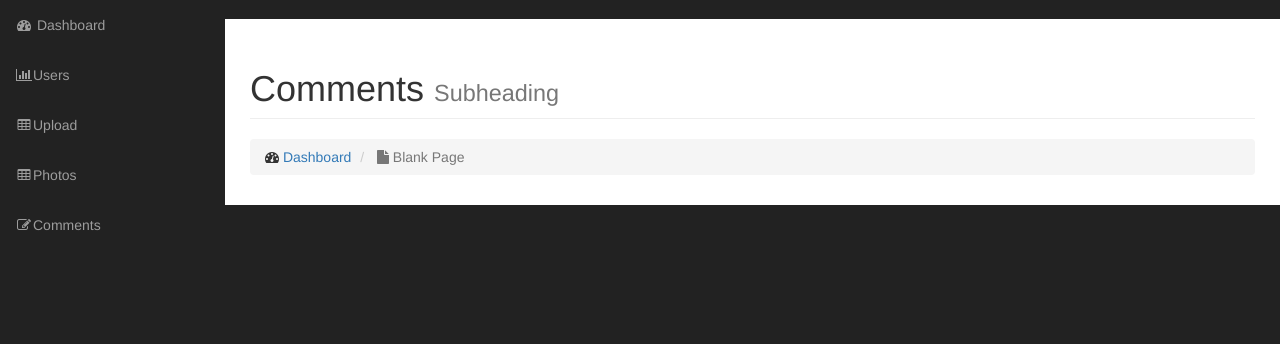
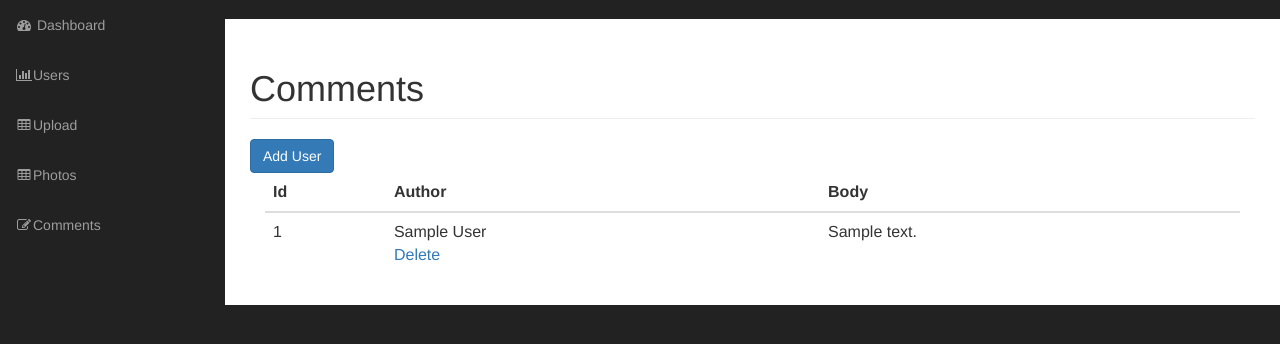
Before and after one commit to Remdran/Gallery, a PHP site: page /admin/comments.php in a window 1280 px wide. Shown: the part 51-395 px from the top of the page. Run offline with PHP 8.4, Linux system fonts and the light colour scheme; the visitor is signed in with stand-in values (Sample User, id 1); tables that the repository leaves empty or names only in its code hold one stand-in row (values such as "Sample post"); grey boxes labelled with a size stand in for pictures from a placeholder-image service; some libraries are stand-ins or nearby versions.

Commit message:
Working on comment CRUD

```diff
--- a/admin/comments.php
+++ b/admin/comments.php
@@ -1,4 +1,12 @@
 <?php include("includes/header.php"); ?>
+<?php
+if ( ! $session->isSignedIn()) {
+    redirect('login.php');
+}
+?>
+<?php
+$comments = Comment::findAll();
+?>
 
     <!-- Navigation -->
     <nav class="navbar navbar-inverse navbar-fixed-top" role="navigation">
@@ -17,16 +25,36 @@
                 <div class="col-lg-12">
                     <h1 class="page-header">
                         Comments
-                        <small>Subheading</small>
                     </h1>
-                    <ol class="breadcrumb">
-                        <li>
-                            <i class="fa fa-dashboard"></i> <a href="index.html">Dashboard</a>
-                        </li>
-                        <li class="active">
-                            <i class="fa fa-file"></i> Blank Page
-                        </li>
-                    </ol>
+
+                    <a href="add_user.php" class="btn btn-primary">Add User</a>
+
+                    <div class="col-md-12">
+                        <table class="table table-hover">
+                            <thead>
+                            <tr>
+                                <th>Id</th>
+                                <th>Author</th>
+                                <th>Body</th>
+                            </tr>
+                            </thead>
+                            <tbody>
+                            <?php foreach ($comments as $comment) : ?>
+                                <tr>
+                                    <td><?= $comment->getId(); ?></td>
+                                    <td><?= $comment->getAuthor(); ?>
+                                        <div class="action_links">
+                                            <a href="delete_comment.php?id=<?= $comment->getId(); ?>">Delete</a>
+                                        </div>
+                                    </td>
+                                    <td><?= $comment->getBody(); ?></td>
+                                </tr>
+                            <?php endforeach; ?>
+                            </tbody>
+                        </table>
+                    </div>
+
+
                 </div>
             </div>
             <!-- /.row -->
@@ -37,4 +65,4 @@
     </div>
     <!-- /#page-wrapper -->
 
-<?php include("includes/footer.php"); ?>
+<?php include("includes/footer.php"); ?><?php
--- a/admin/includes/Comment.php
+++ b/admin/includes/Comment.php
@@ -10,7 +10,7 @@ class Comment extends Db_Object
     protected $author;
     protected $body;
 
-    public static function create($photo_id, $author, $body)
+    public static function createComment($photo_id, $author, $body)
     {
         if ( ! empty($photo_id) && ! empty($author) && ! empty($body)) {
             $comment = new Comment();
@@ -34,6 +34,56 @@ class Comment extends Db_Object
         $sql .= " ORDER BY photo_id ASC";
 
         return self::doQuery($sql);
+    }
+
+    public function save()
+    {
+        return isset($this->id) ? $this->update() : self::create();
+    }
+
+    public function create()
+    {
+        global $database;
+
+        $sql = "INSERT INTO " . static::$dbTable . " (photo_id, author, body) VALUES ('";
+        $sql .= $database->escapeString($this->photo_id) . "', '";
+        $sql .= $database->escapeString($this->author) . "', '";
+        $sql .= $database->escapeString($this->body) . "')";
+
+        if ($database->query($sql)) {
+            $this->id = $database->insertedId();
+            return true;
+        } else {
+            return false;
+        }
+    }
+
+    public function update()
+    {
+        global $database;
+
+        $sql = "UPDATE " . static::$dbTable . " SET ";
+        $sql .= "photo_id= '" . $database->escapeString($this->photo_id) . "', ";
+        $sql .= "author= '" . $database->escapeString($this->author) . "', ";
+        $sql .= "body= '" . $database->escapeString($this->body) . "' ";
+        $sql .= " WHERE id= " . $database->escapeString($this->id);
+
+        $database->query($sql);
+
+        return (mysqli_affected_rows($database->connection) == 1) ? true : false;
+    }
+
+    public function delete()
+    {
+        global $database;
+
+        $sql = "DELETE FROM " . static::$dbTable;
+        $sql .= " WHERE id=" . $database->escapeString($this->id);
+        $sql .= " LIMIT 1";
+
+        $database->query($sql);
+
+        return (mysqli_affected_rows($database->connection) == 1) ? true : false;
     }
 
 
```
Also changed, not shown: admin/delete_comment.php (added, +25 -0 lines), photo.php (+37 -3 lines).
